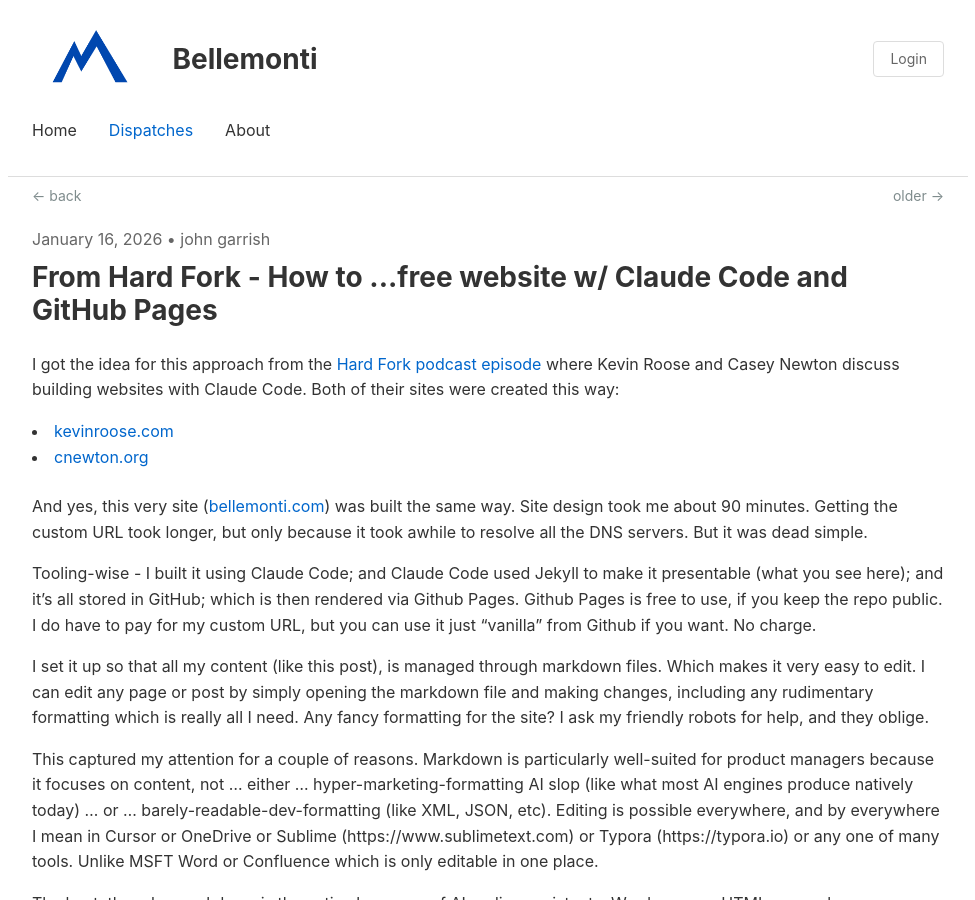
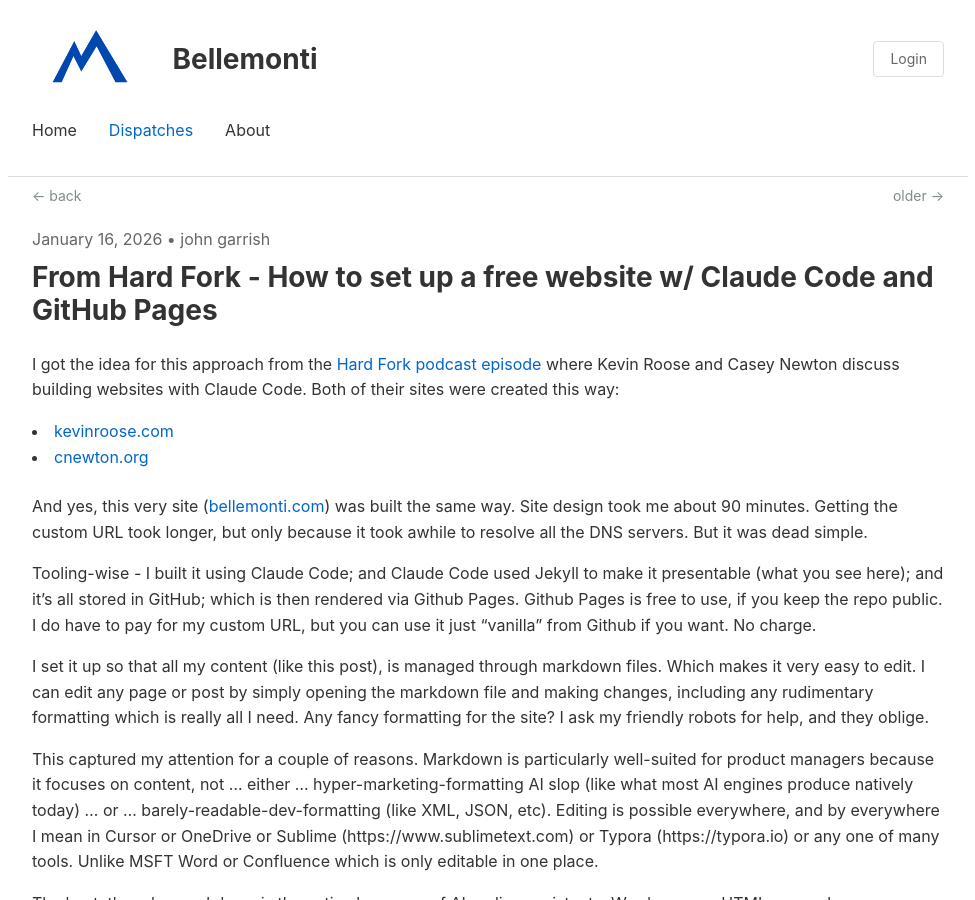
Before and after one commit to gibbygee/bellemonti-website, a Jekyll site: the page built from _dispatches/2026-01-16-claude-code-github-pages.md, in a window 1280 px wide and 900 px high. Shown: the whole window, without its empty margins (152-1127 px from the left). Built offline with Jekyll 4.4.1, drawn with Linux system fonts in a browser that asks for light colours.

Commit message:
Update title for clarity and adjust GitHub link formatting in dispatch on setting up a free website with Claude Code and GitHub Pages. These changes enhance readability and presentation consistency.

```diff
--- a/_dispatches/2026-01-16-claude-code-github-pages.md
+++ b/_dispatches/2026-01-16-claude-code-github-pages.md
@@ -1,6 +1,6 @@
 ---
 layout: reading
-title: "From Hard Fork - How to ...free website w/ Claude Code and GitHub Pages"
+title: "From Hard Fork - How to set up a free website w/ Claude Code and GitHub Pages"
 date: 2026-01-16
 author: john garrish
 ---
@@ -21,7 +21,7 @@
 
 Right now, it's just a site. Boring, really. But I think there is a virtuous loop here for consulting - whereby the consultant (me) can build a repo of verifiable information for a client, and coach along the way. And, using this kind of web framework, it would make it very easy to show the deliverable as it's built (rather than, say, viewing in Cursor which is very hard for civilians). Because its built on markdown, it would allow me to combine a few presentation pages ("here is where we are") but with, also, access to the work. Lastly, it becomes a ready-made leave behind. Standby for where this goes. :)
 
-See the code, use the code >> [![GitHub](https://github.githubassets.com/images/modules/logos_page/GitHub-Mark.png)](https://github.com/gibbygee/bellemonti-website)
+See the code, use the code >> [![GitHub](https://github.githubassets.com/images/modules/logos_page/GitHub-Mark.png){: width="36" }](https://github.com/gibbygee/bellemonti-website)
 
 ---
 
```
